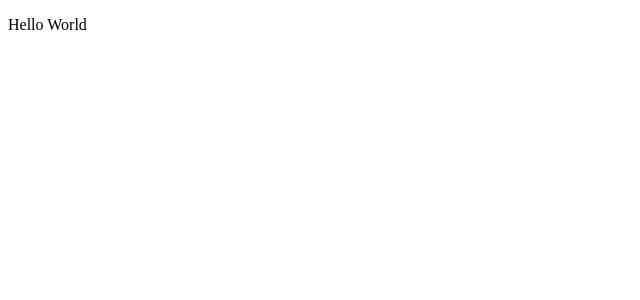
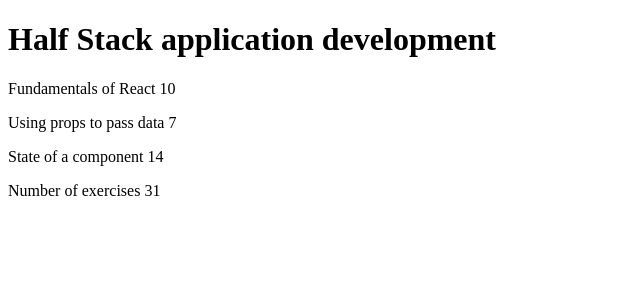
Before and after one commit to albergvasili/fullstackopen, a React (Create React App) app in the folder part1/courseinfo/: page / in a window 1280 px wide. Shown: the top 300 px of the page, without its empty margins (0-640 px from the left). Built offline with nearby package versions, Linux system fonts and the light colour scheme.

Commit message:
Copy starter code for App.js

```diff
--- a/part1/courseinfo/src/App.js
+++ b/part1/courseinfo/src/App.js
@@ -1,7 +1,27 @@
 const App = () => {
+  const course = 'Half Stack application development';
+  const part1 = 'Fundamentals of React';
+  const exercises1 = 10;
+  const part2 = 'Using props to pass data';
+  const exercises2 = 7;
+  const part3 = 'State of a component';
+  const exercises3 = 14;
+
   return (
     <div>
-      <p>Hello World</p>
+      <h1>{course}</h1>
+      <p>
+        {part1} {exercises1}
+      </p>
+      <p>
+        {part2} {exercises2}
+      </p>
+      <p>
+        {part3} {exercises3}
+      </p>
+      <p>
+        Number of exercises {exercises1 + exercises2 + exercises3}
+      </p>
     </div>
   )
 }
```
